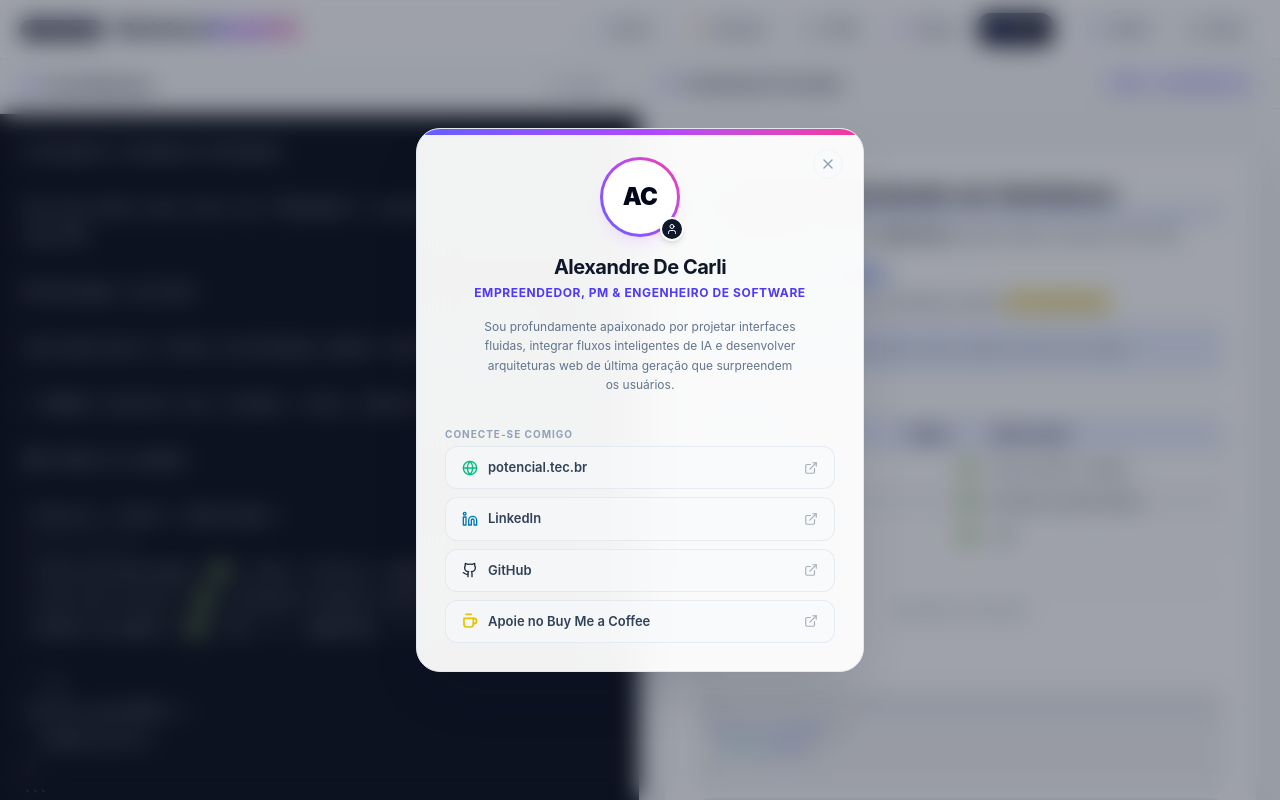
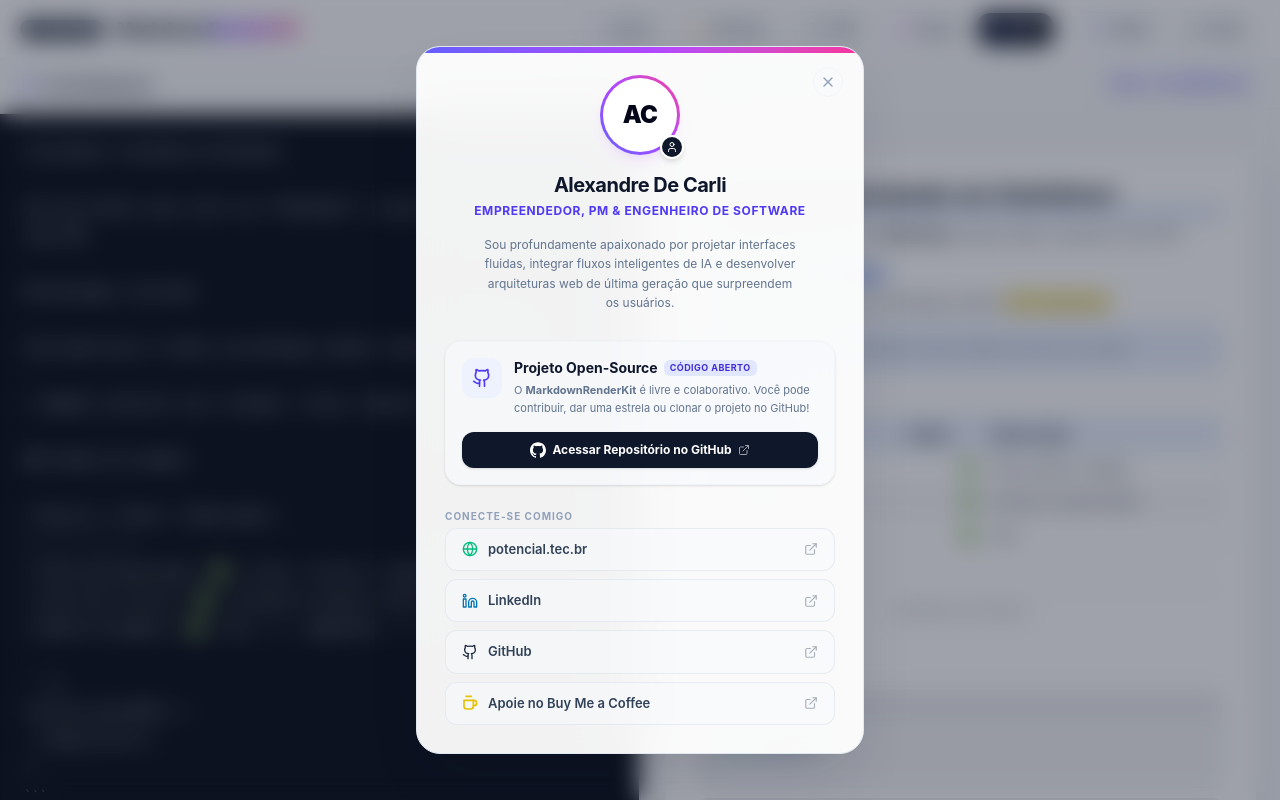
Before and after one commit to AlexandreDeCarli/MarkdownRenderKit, a React (Vite) app: page / in a window 1280 px wide. Both pictures are taken after a click on the button "Sobre". Built offline with nearby package versions, Linux system fonts and the light colour scheme.

Commit message:
feat: adiciona destaque open-source com link para o repositório no modal sobre

```diff
--- a/src/presentation/components/AboutModal.jsx
+++ b/src/presentation/components/AboutModal.jsx
@@ -53,6 +53,41 @@
           <p className="text-xs text-slate-500 leading-relaxed font-sans max-w-[320px]">
             Sou profundamente apaixonado por projetar interfaces fluidas, integrar fluxos inteligentes de IA e desenvolver arquiteturas web de última geração que surpreendem os usuários.
           </p>
+        </div>
+
+        {/* Destaque do Projeto Open-Source */}
+        <div className="mt-5 rounded-2xl border border-slate-100 bg-slate-50/70 p-4 text-left shadow-sm">
+          <div className="flex items-start gap-3">
+            {/* Ícone Open-Source com fundo indigo suave */}
+            <div className="flex h-10 w-10 shrink-0 items-center justify-center rounded-xl bg-indigo-50 text-indigo-600">
+              <svg viewBox="0 0 24 24" fill="none" stroke="currentColor" strokeWidth="2" strokeLinecap="round" strokeLinejoin="round" className="h-5 w-5"><path d="M15 22v-4a4.8 4.8 0 0 0-1-3.5c3 0 6-2 6-5.5.08-1.25-.27-2.48-1-3.5.28-1.15.28-2.35 0-3.5 0 0-1 0-3 1.5-2.64-.5-5.36-.5-8 0C6 2 5 2 5 2c-.3 1.15-.3 2.35 0 3.5A5.403 5.403 0 0 0 4 9c0 3.5 3 5.5 6 5.5-.39.49-.68 1.05-.85 1.65-.17.6-.22 1.23-.15 1.85v4" /><path d="M9 18c-4.51 2-5-2-7-2" /></svg>
+            </div>
+
+            <div className="space-y-1">
+              <h4 className="font-outfit text-sm font-bold text-slate-900 flex items-center gap-1.5">
+                Projeto Open-Source
+                <span className="inline-flex items-center rounded-md bg-indigo-100 px-1.5 py-0.5 text-[9px] font-bold uppercase tracking-wider text-indigo-700">
+                  Código Aberto
+                </span>
+              </h4>
+              <p className="font-sans text-[11px] leading-relaxed text-slate-500">
+                O <strong>MarkdownRenderKit</strong> é livre e colaborativo. Você pode contribuir, dar uma estrela ou clonar o projeto no GitHub!
+              </p>
+            </div>
+          </div>
+
+          <div className="mt-3.5">
+            <a
+              href="https://github.com/AlexandreDeCarli/markdown-formatter-ultra"
+              target="_blank"
+              rel="noopener noreferrer"
+              className="inline-flex w-full items-center justify-center gap-1.5 rounded-xl bg-slate-900 px-4 py-2.5 text-xs font-bold text-white shadow-sm hover:bg-slate-800 active:scale-[0.98] transition-all duration-200 cursor-pointer"
+            >
+              <svg viewBox="0 0 24 24" fill="currentColor" className="h-4 w-4"><path d="M12 .297c-6.63 0-12 5.373-12 12 0 5.303 3.438 9.8 8.205 11.385.6.113.82-.258.82-.577 0-.285-.01-1.04-.015-2.04-3.338.724-4.042-1.61-4.042-1.61C4.422 18.07 3.633 17.7 3.633 17.7c-1.087-.744.084-.729.084-.729 1.205.084 1.838 1.236 1.838 1.236 1.07 1.835 2.809 1.305 3.495.998.108-.776.417-1.305.76-1.605-2.665-.3-5.466-1.332-5.466-5.93 0-1.31.465-2.38 1.235-3.22-.135-.303-.54-1.523.105-3.176 0 0 1.005-.322 3.3 1.23.96-.267 1.98-.399 3-.405 1.02.006 2.04.138 3 .405 2.28-1.552 3.285-1.23 3.285-1.23.645 1.653.24 2.873.12 3.176.765.84 1.23 1.91 1.23 3.22 0 4.61-2.805 5.625-5.475 5.92.42.36.81 1.096.81 2.22 0 1.606-.015 2.896-.015 3.286 0 .315.21.69.825.57C20.565 22.092 24 17.592 24 12.297c0-6.627-5.373-12-12-12"/></svg>
+              <span>Acessar Repositório no GitHub</span>
+              <ExternalLink className="h-3 w-3 opacity-60" />
+            </a>
+          </div>
         </div>
 
         {/* Links de Conexão e Apoio */}
```
Also changed, not shown: 1 other file (tests, documents, lock files or other folders).
